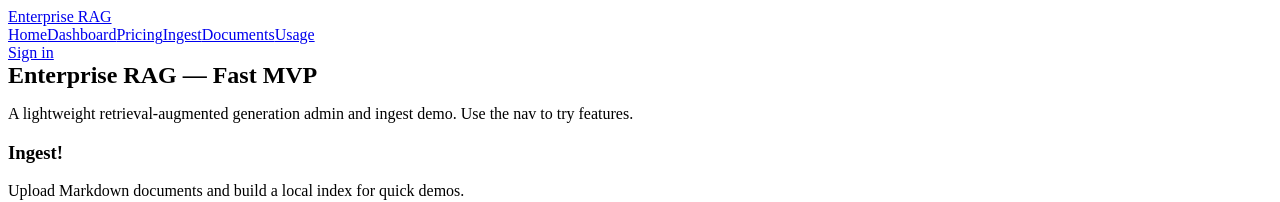
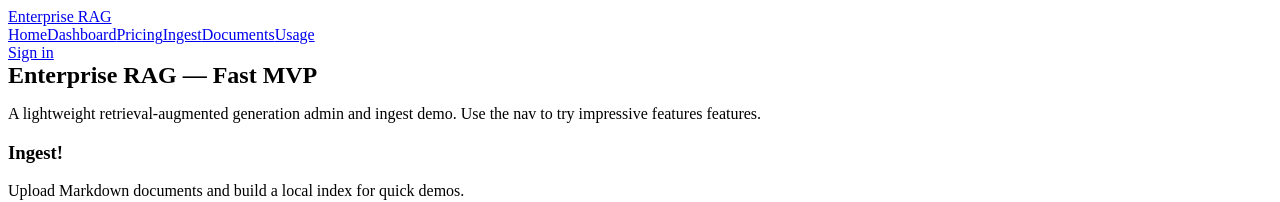
Before and after one commit to harshmriduhash/Enterprise-RAG-platform, a React (Vite) app in the folder frontend/: page / in a window 1280 px wide. Shown: the top 202 px of the page. Built offline with nearby package versions, Linux system fonts and the light colour scheme; no server answers; the HTML template or start-up script is replaced by a standard one.

Commit message:
Update Home.jsx

```diff
--- a/frontend/src/pages/Home.jsx
+++ b/frontend/src/pages/Home.jsx
@@ -6,7 +6,7 @@ export default function Home(){
     <div className="page">
       <motion.section className="hero" initial={{ opacity:0, y:10 }} animate={{ opacity:1, y:0 }} transition={{ duration:0.6 }}>
         <h1 style={{margin:'0 0 8px 0'}}>Enterprise RAG — Fast MVP</h1>
-        <p className="muted">A lightweight retrieval-augmented generation admin and ingest demo. Use the nav to try features.</p>
+        <p className="muted">A lightweight retrieval-augmented generation admin and ingest demo. Use the nav to try impressive features features.</p>
       </motion.section>
 
       <motion.div className="cards" initial={{ opacity:0 }} animate={{ opacity:1 }} transition={{ delay:0.2 }}>
```
